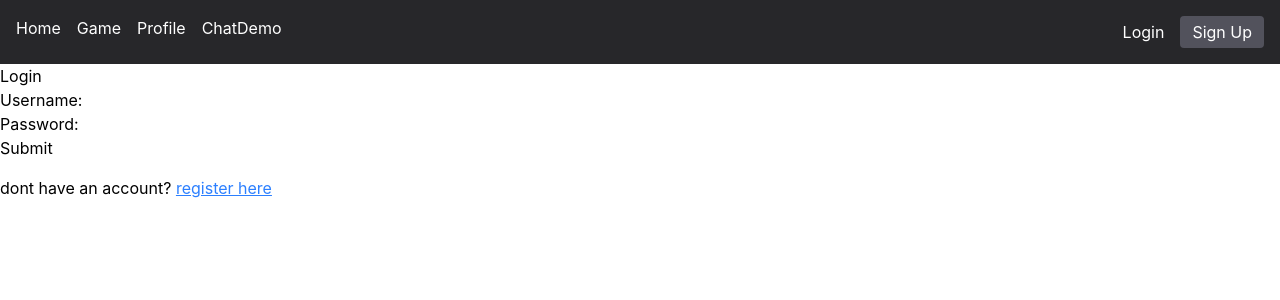
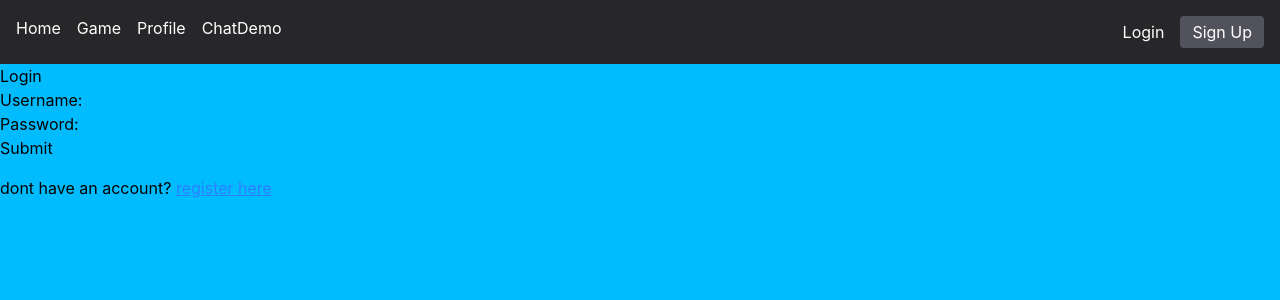
Before and after one commit to mist-interactive/frontend, a React (Vite) app: page /login in a window 1280 px wide. Shown: the top 300 px of the page. Built offline with nearby package versions, Linux system fonts and the light colour scheme.

Commit message:
feat(ui): added globalLayout, made friendslist globally rendered when logged in

```diff
--- a/src/App.tsx
+++ b/src/App.tsx
@@ -1,6 +1,7 @@
 import { BrowserRouter, Routes, Route } from 'react-router-dom';
 import GameLayout from './layouts/GameLayout';
 import StandardLayout from './layouts/StandardLayout';
+import GlobalLayout from './layouts/GlobalLayout';
 import Game from './pages/Game';
 import Home from './pages/Home';
 import Login from './pages/Login';
@@ -14,24 +15,25 @@ export default function App() {
     <BrowserRouter>
       <Routes>
 
-        {/* the game layout */}
-        <Route element={<GameLayout />}>
+        <Route element={<GlobalLayout />}>
 
-          {/* the protected route acts as a gatekeeper for anything nested inside it */}
+          {/* Public routes */}
+          <Route path="/" element={<Home />} />
+          <Route path="/login" element={<Login />} />
+          <Route path="/register" element={<Register />} />
+
+          {/* Protected routes, if not logged in, redirected to /login*/}
           <Route element={<ProtectedRoute />}>
-            <Route path="/game" element={<Game/>} />
+            <Route path="/profile" element={<Profile />} />
+            <Route path="/profile/:username" element={<Profile />} />
+            <Route path="/chat" element={<Chat />} />
+
+            {/* Gamelayout*/}
+            <Route element={<GameLayout />}>
+              <Route path="/game" element={<Game />} />
+            </Route>
           </Route>
 
-        </Route>
-
-        {/* The Standard Layout */}
-        <Route element={<StandardLayout/>}>
-        <Route path="/" element={<Home />} />
-        <Route path="/profile" element={<Profile />} />
-        <Route path="/profile/:username" element={<Profile />} />
-        <Route path="/chat" element={<Chat/>} />
-        <Route path="/login" element={<Login/>} />
-        <Route path="/register" element={<Register/>} />
         </Route>
 
       </Routes>
--- a/src/layouts/GameLayout.tsx
+++ b/src/layouts/GameLayout.tsx
@@ -1,13 +1,10 @@
 import { Outlet } from 'react-router-dom';
-import Navbar from '../components/Navbar';
 
 export default function GameLayout() {
   // components return
   return (
     // lock app wrapper size to screen limits
-    <div className="flex flex-col h-screen w-screen overflow-hidden ">
-
-      <Navbar />
+    <div className="flex flex-col h-full w-full overflow-hidden ">
 
       {/* strict boundary for child views */}
       <main className="flex-1 w-full relative overflow-hidden">
--- /dev/null
+++ b/src/layouts/GlobalLayout.tsx
@@ -0,0 +1,31 @@
+import { Outlet } from 'react-router-dom';
+import Navbar from '../components/Navbar';
+import FriendsList from '../components/FriendsList';
+
+export default function GlobalLayout() {
+
+  const isAuthenticated = localStorage.getItem("token") !== null;
+
+  return (
+
+    <div className="flex h-screen w-full bg-sky-400 overflow-hidden">
+
+      {/* Friendslist is shown only if logged in */}
+      {isAuthenticated && <FriendsList />}
+
+      {/* Navbar composition settings */}
+      <div className="flex flex-col flex-1">
+
+
+        <Navbar />
+
+        {/* Main content area */}
+        <main className="flex-1 overflow-y-auto relative">
+          {/* React Router injects wanted page here */}
+          <Outlet />
+        </main>
+      </div>
+
+    </div>
+  );
+}
--- a/src/layouts/ProtectedLayout.tsx
+++ /dev/null
@@ -1,38 +0,0 @@
-import { Navigate, Outlet } from 'react-router-dom';
-import Navbar from './Navbar';
-import FriendsList from './FriendsList';
-
-export default function ProtectedLayout() {
-  // check authentication status
-  const isAuthenticated = localStorage.getItem("token") !== null;
-
-  // write the guard condition here.
-  // If not authenticated, return a redirect to /login.
-  // [Write your code here]
-
-  // render the persistent layout for authenticated users
-  return (
-    // Main wrapper: full screen height, hidden overflow to prevent full-page scrolling
-    <div className="flex h-screen w-full bg-zinc-900 overflow-hidden">
-
-      {/* Left/Center Column: Contains Navbar and the changing page content */}
-      {/* flex-1 forces this column to take all remaining space not used by the sidebar */}
-      <div className="flex flex-col flex-1">
-
-        {/* Navbar remains static at the top */}
-        <Navbar />
-
-        {/* The main content area. overflow-y-auto allows only this specific area to scroll */}
-        {/* Outlet acts as a placeholder where React Router injects Profile, Game, etc. */}
-        <main className="flex-1 overflow-y-auto">
-          <Outlet />
-        </main>
-      </div>
-
-      {/* Right Column: The persistent friends list. */}
-      {/* Because it sits outside the Outlet, it does not unmount during navigation */}
-      <FriendsList />
-
-    </div>
-  );
-}
--- a/src/pages/Chat.tsx
+++ b/src/pages/Chat.tsx
@@ -42,8 +42,6 @@ export default function Chat() {
 
     <div className="flex h-full w-full bg-gray-950">
 
-      {/* Left side */}
-      <FriendsList />
 
       {/* Right side for upcoming messages */}
       <div className="flex-1 flex flex-col p-4">
```
